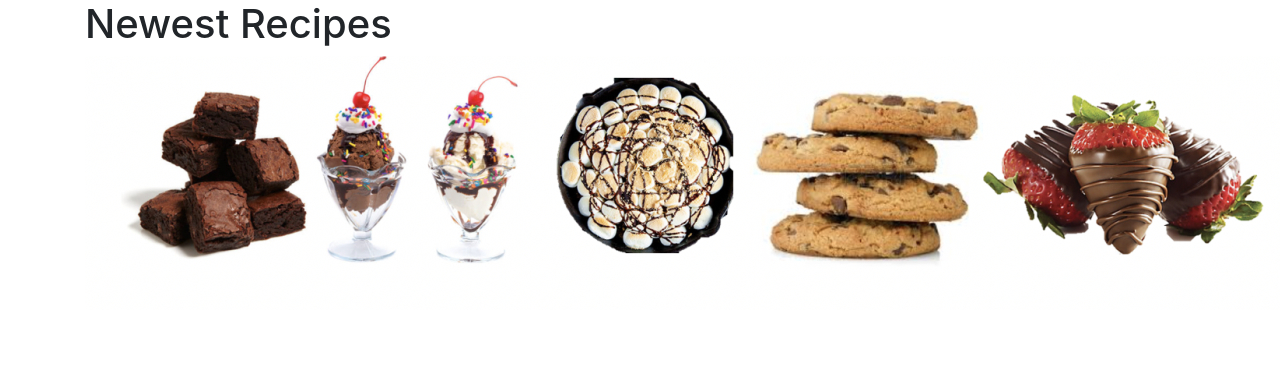
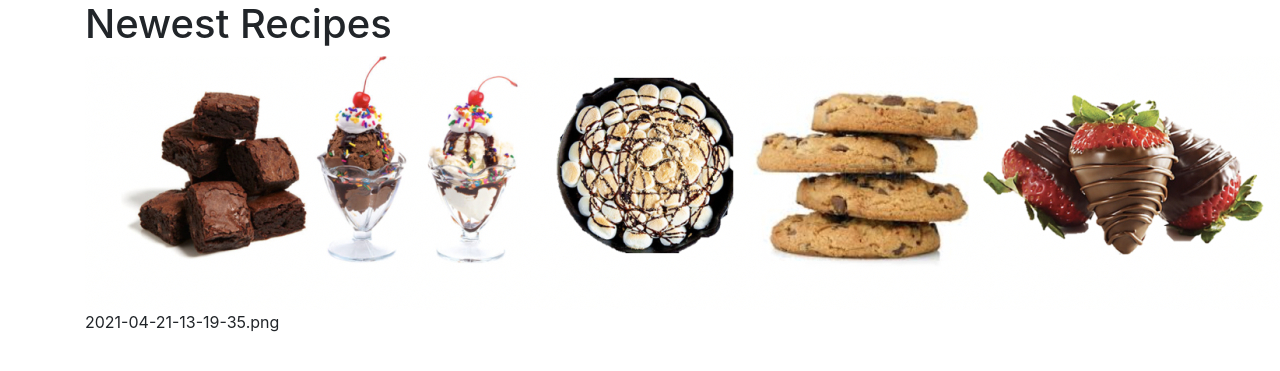
Before and after one commit to lizlau7/recipe_project, a Flask app: page / in a window 1280 px wide. Shown: the part 92-463 px from the top of the page. Run offline with Flask 2, Linux system fonts and the light colour scheme; data that the repository does not hold is empty; some libraries are stand-ins or nearby versions.

Commit message:
will this show image?

```diff
--- a/templates/index.html
+++ b/templates/index.html
@@ -8,7 +8,7 @@
 <h1>Newest Recipes</h1>
 
 <img src= "./images/desserts.jpg" alt="[dessert]" />
-
+2021-04-21-13-19-35.png
 {% if all_recipes %}
 <table class="table table-hover">
     <thead>
```
